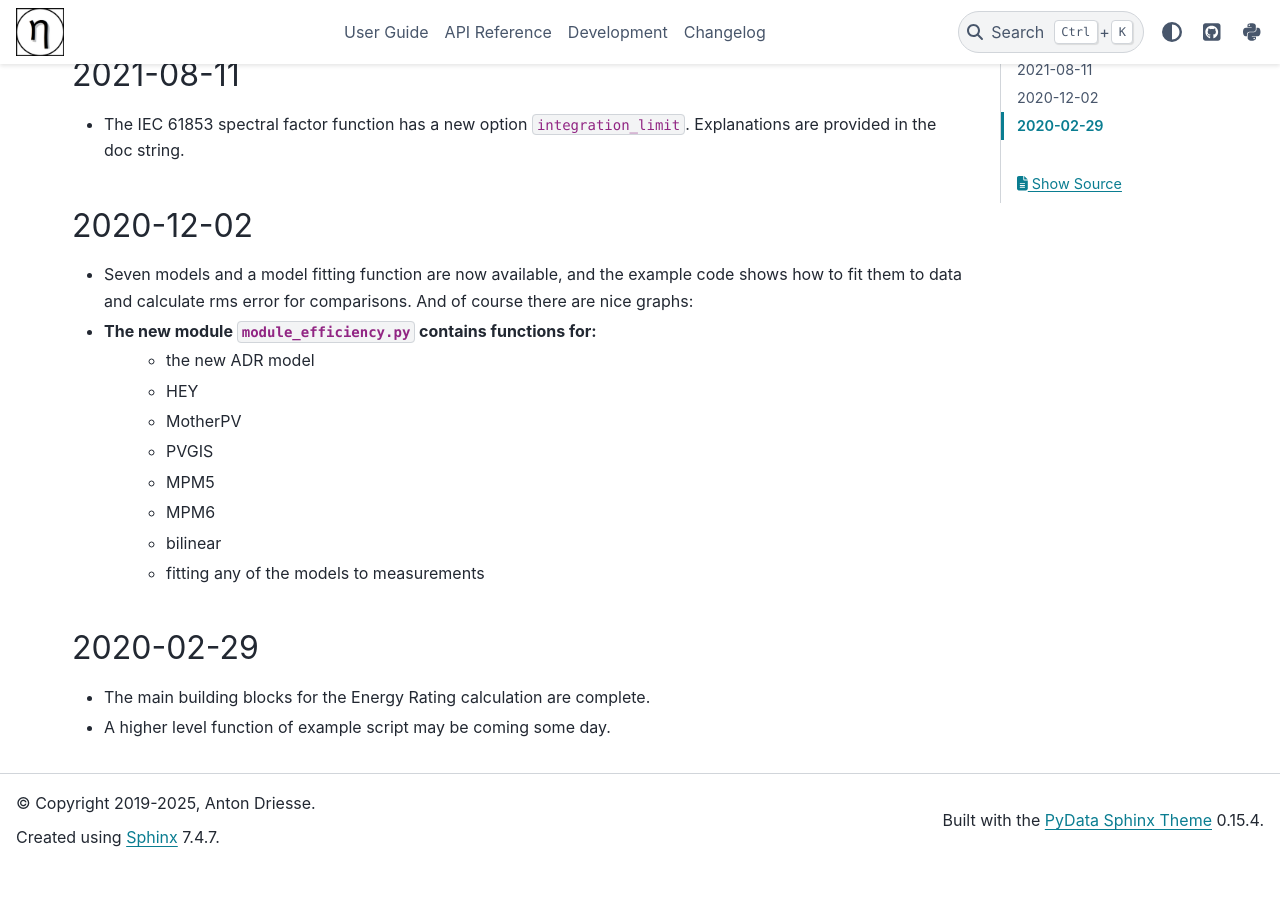
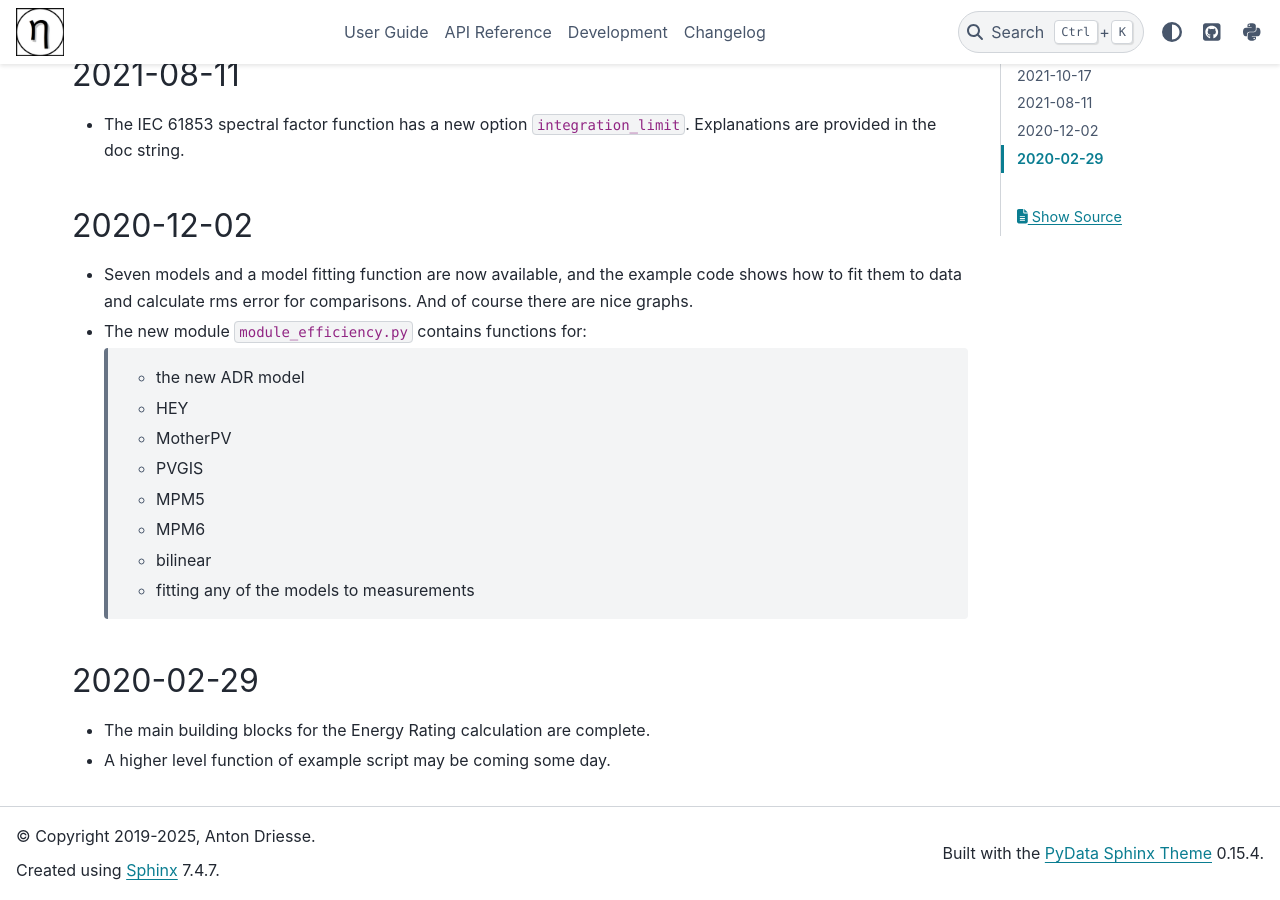
Before and after one commit to pvplabs/pvpltools, a Sphinx documentation site: the page built from docs/whatsnews/0.0.0-pre-PyPI-release.rst, in a window 1280 px wide and 900 px high, scrolled down 615 px. Built offline with Sphinx 7.4.7 and the PyData theme 0.15.4, drawn with Linux system fonts in a browser that asks for light colours; pages that are not in the unit, such as notebooks, are missing from menus; the version number could not be read and is left out; before the commit the page ends 1482 px from its top, so only the background shows below that.

Commit message:
Changelog changes

```diff
--- a/docs/whatsnews/0.0.0-pre-PyPI-release.rst
+++ b/docs/whatsnews/0.0.0-pre-PyPI-release.rst
@@ -20,17 +20,21 @@
 
 * New module ``power_conversion``, which introduces a function for calculating the ADR inverter model coefficients and more.
 
+
 2021-08-11
 ^^^^^^^^^^
 
 * The IEC 61853 spectral factor function has a new option ``integration_limit``.  Explanations are provided in the doc string.
 
+
 2020-12-02
 ^^^^^^^^^^
 
-* Seven models and a model fitting function are now available, and the example code shows how to fit them to data and calculate rms error for comparisons. And of course there are nice graphs:
+* Seven models and a model fitting function are now available, and the example code shows how to fit them to data and calculate rms error for comparisons.
+  And of course there are nice graphs.
 
 * The new module ``module_efficiency.py`` contains functions for:
+
     - the new ADR model
     - HEY
     - MotherPV
@@ -40,6 +44,7 @@
     - bilinear
     - fitting any of the models to measurements
 
+
 2020-02-29
 ^^^^^^^^^^
 
--- a/docs/whatsnews/0.1.0.rst
+++ b/docs/whatsnews/0.1.0.rst
@@ -1,4 +1,4 @@
-v0.1.0 (2025-02-01)
+v0.1.0 (very soon!)
 -------------------
 
 * First official release of the project on PyPI.
```
